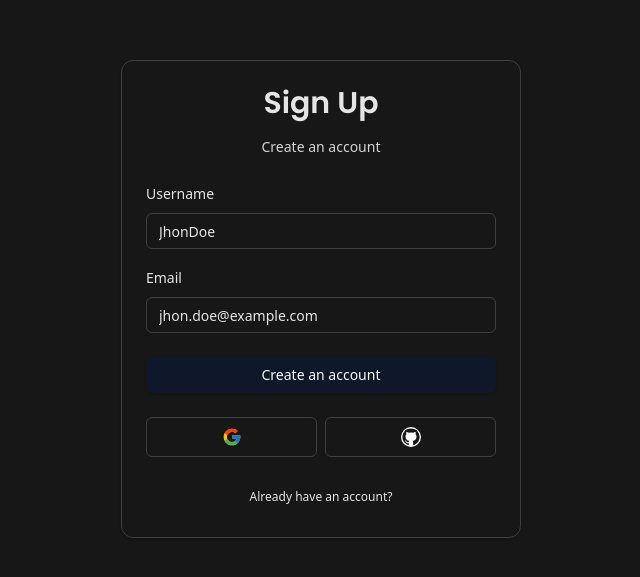
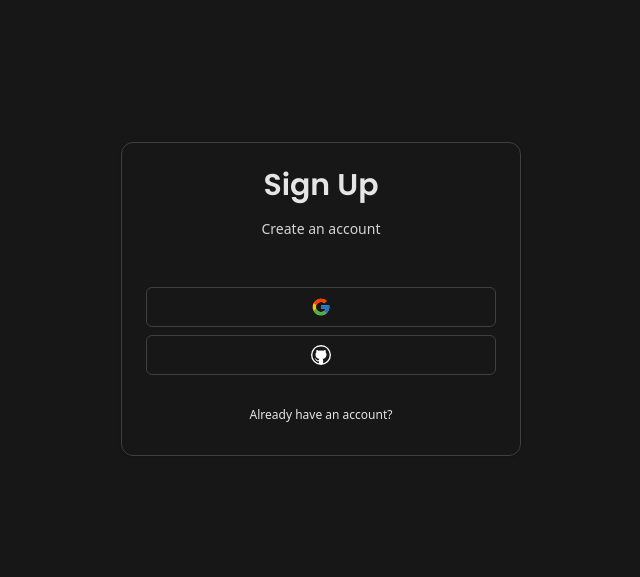
Before and after one commit to CookyNdi/next14-social-media, a Next.js app: page /auth/register in a window 1280 px wide. Shown: the part 101-678 px from the top of the page, without its empty margins (319-959 px from the left). Built offline with nearby package versions, Linux system fonts and the light colour scheme.

Commit message:
feat : remove credentials option auth

```diff
--- a/components/auth/login-form.tsx
+++ b/components/auth/login-form.tsx
@@ -30,7 +30,8 @@ export const LoginForm = () => {
       backButtonHref='/auth/register'
       showSocial
     >
-      <Form {...form}>
+      <div></div>
+      {/* <Form {...form}>
         <form onSubmit={form.handleSubmit(onSubmit)} className='space-y-6'>
           <div className='space-y-4'>
             <FormField
@@ -51,7 +52,7 @@ export const LoginForm = () => {
             Login
           </Button>
         </form>
-      </Form>
+      </Form> */}
     </CardWrapper>
   );
 };
--- a/components/auth/register-form.tsx
+++ b/components/auth/register-form.tsx
@@ -29,7 +29,8 @@ export const RegisterForm = () => {
       backButtonHref='/auth/login'
       showSocial
     >
-      <Form {...form}>
+      <div></div>
+      {/* <Form {...form}>
         <form onSubmit={form.handleSubmit(onSubmit)} className='space-y-6'>
           <div className='space-y-4'>
             <FormField
@@ -63,7 +64,7 @@ export const RegisterForm = () => {
             Create an account
           </Button>
         </form>
-      </Form>
+      </Form> */}
     </CardWrapper>
   );
 };
--- a/components/auth/social.tsx
+++ b/components/auth/social.tsx
@@ -18,7 +18,7 @@ export const Social = () => {
     });
   };
   return (
-    <div className='flex items-center w-full gap-x-2'>
+    <div className='flex flex-col items-center w-full gap-2'>
       <Button
         size='lg'
         className='w-full bg-transparent border-neutral-700'
```
